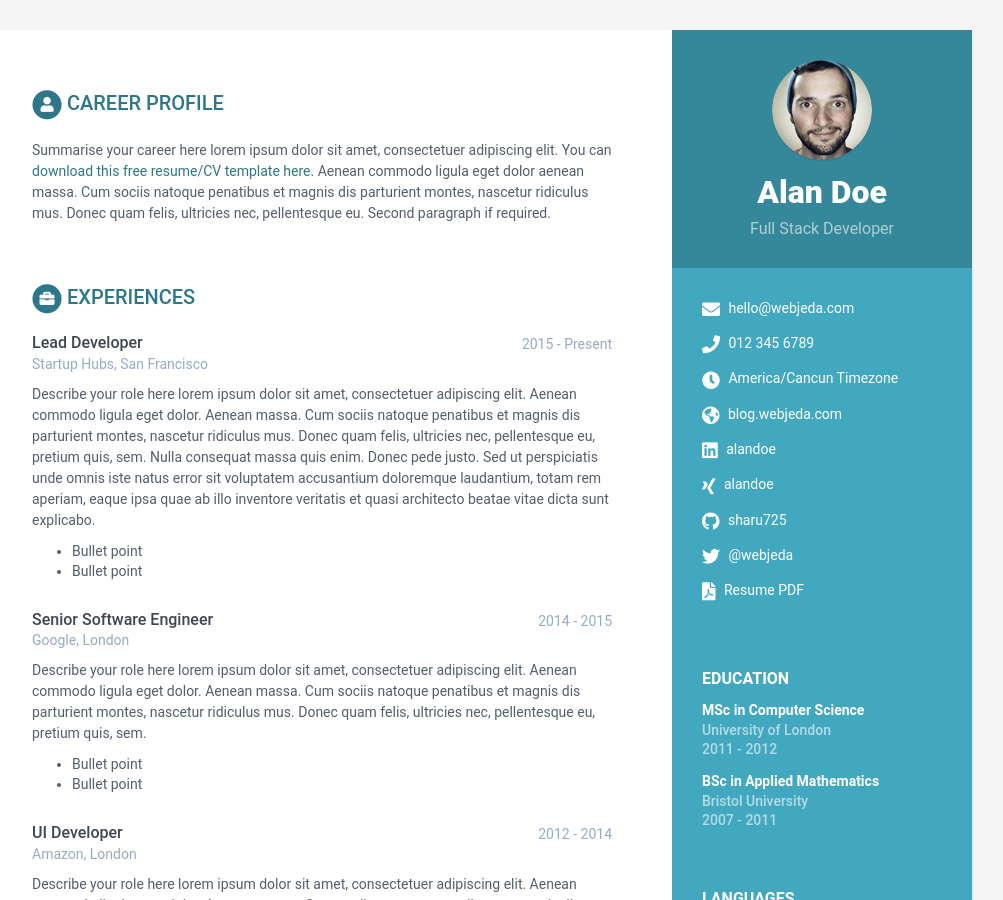
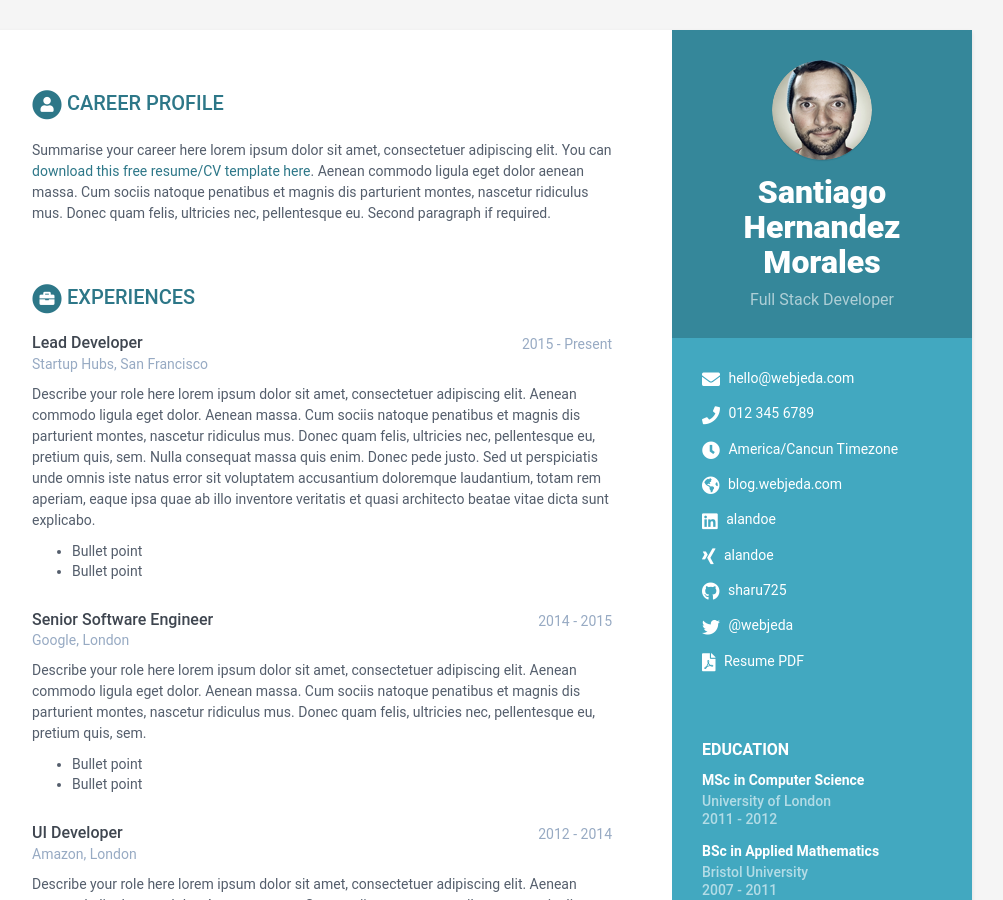
Before and after one commit to santiagohernandezmorales3-collab/Hernandez-Morales-cv3, a Jekyll site: the page built from index.html, in a window 1280 px wide and 900 px high. Shown: the whole window, without its empty margins (168-1171 px from the left). Built offline with Jekyll 4.4.1, drawn with Linux system fonts in a browser that asks for light colours.

Commit message:
actualiza el nombre del cv (#4)

```diff
--- a/_data/data.yml
+++ b/_data/data.yml
@@ -8,7 +8,7 @@ sidebar:
     education: True # set to False if you want education in main section instead of in sidebar
 
     # Profile information
-    name: Alan Doe
+    name: Santiago Hernandez Morales
     tagline: Full Stack Developer
     avatar: profile.png  #place a 100x100 picture inside /assets/images/ folder and provide the name of the file below
 
```
